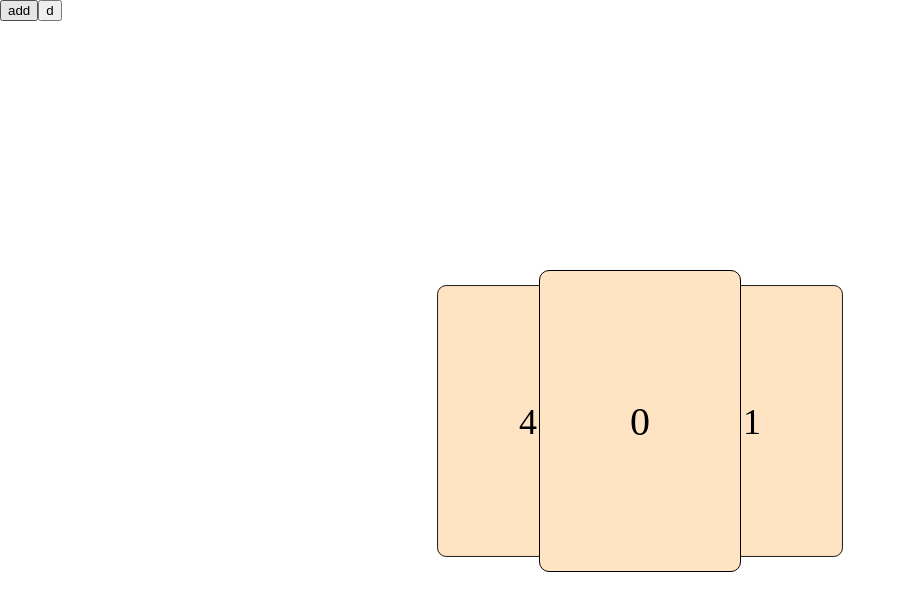
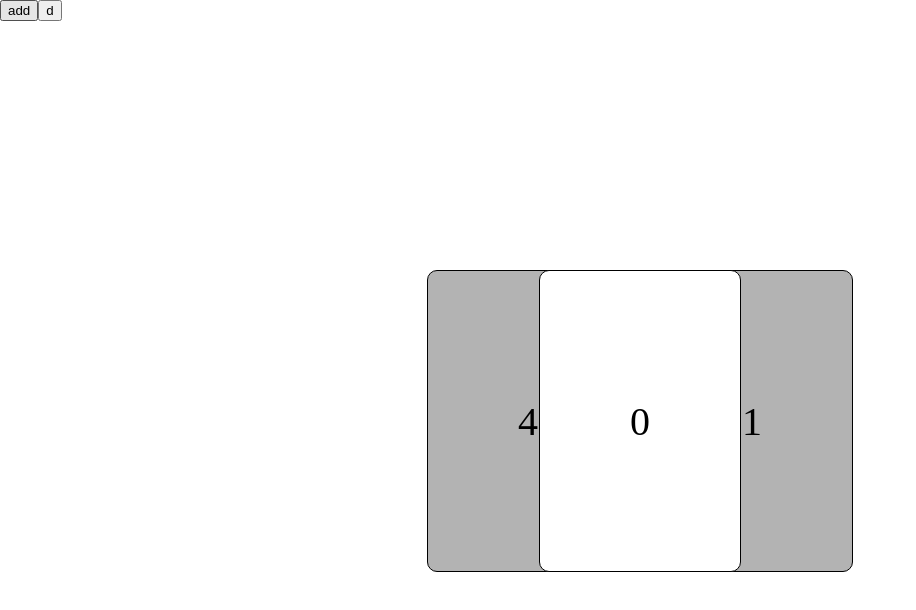
Before and after one commit to baejoonsoo/slick-card-test, a React (Create React App) app: page / in a window 1280 px wide. Shown: the top 610 px of the page, without its empty margins (0-916 px from the left). Built offline with nearby package versions, Linux system fonts and the light colour scheme.

Commit message:
양 옆 카드를 회색으로

```diff
--- a/src/App.tsx
+++ b/src/App.tsx
@@ -62,7 +62,7 @@ const Container = styled.div`
 `;
 
 const Card = styled.div`
-  background-color: bisque;
+  background-color: white;
   height: 300px;
   border: black 1px solid;
   width: 200px;
@@ -77,7 +77,7 @@ const Card = styled.div`
   &.pre,
   &.next {
     z-index: 1;
-    transform: scale(0.9);
+    background-color: #b3b3b3;
   }
 
   &.pre {
```
